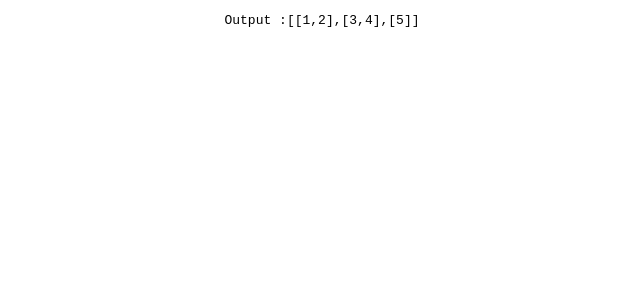
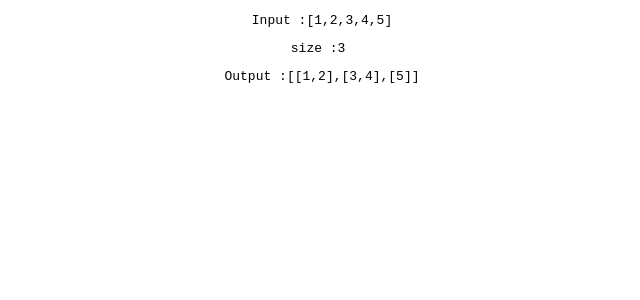
Before and after one commit to PritiPBandewar/twingCode, a React (Create React App) app: page / in a window 1280 px wide. Shown: the top 300 px of the page, without its empty margins (318-958 px from the left). Built offline with nearby package versions, Linux system fonts and the light colour scheme.

Commit message:
Readme file changes

```diff
--- a/src/App.js
+++ b/src/App.js
@@ -2,16 +2,17 @@ import { groupArrayElements } from "./groupArrayElements.js";
 
 import "./App.css";
 
-const input = [1, 2, 3, 4, 5];
-const size = 3;
-const result = groupArrayElements(input, size);
+let input = [1, 2, 3, 4, 5];
+let size = 3;
+let result = groupArrayElements(input.slice(), size);
 
 function App() {
   return (
     <div className="App">
+      <pre>Input :{JSON.stringify(input)}</pre>
+      <pre>size :{JSON.stringify(size)} </pre>
       <pre>Output :{JSON.stringify(result)}</pre>
     </div>
   );
 }
-
 export default App;
```
